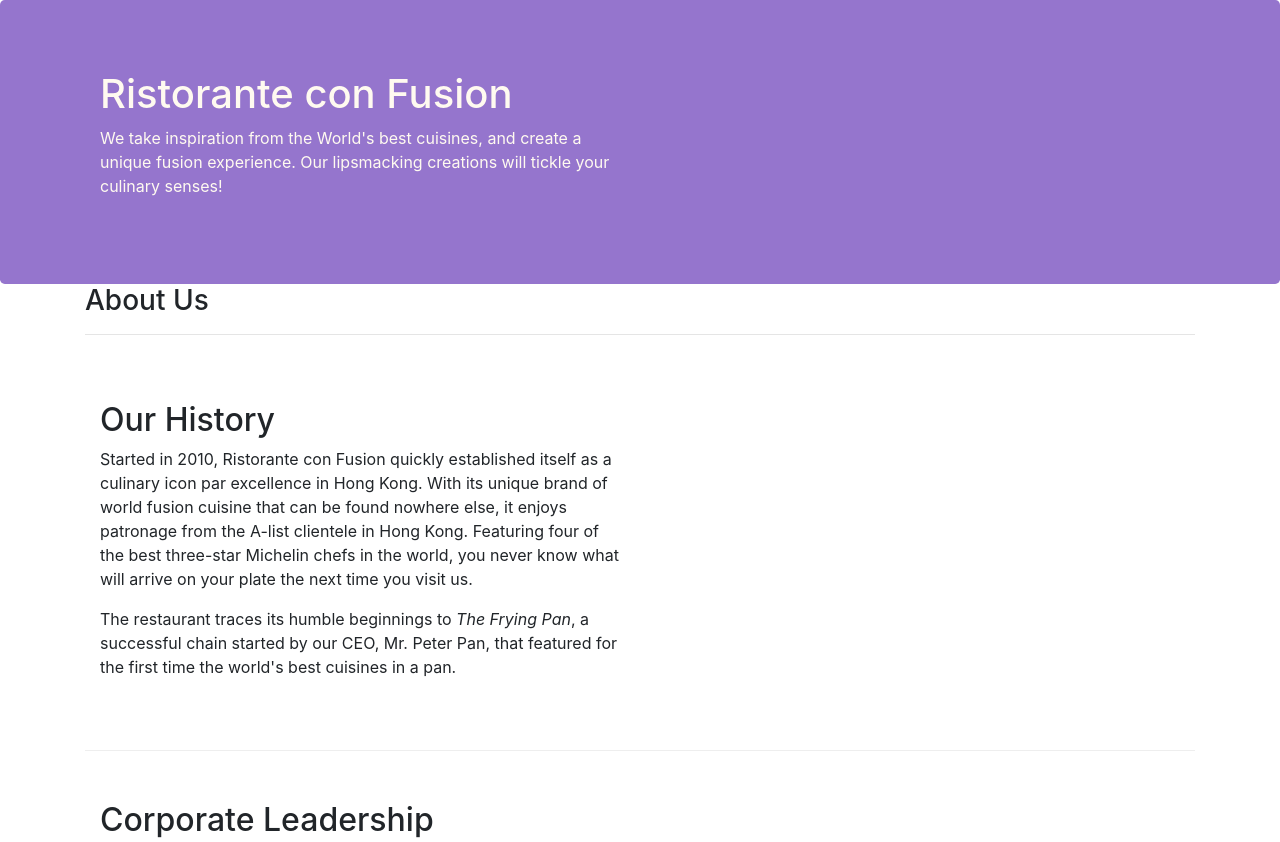
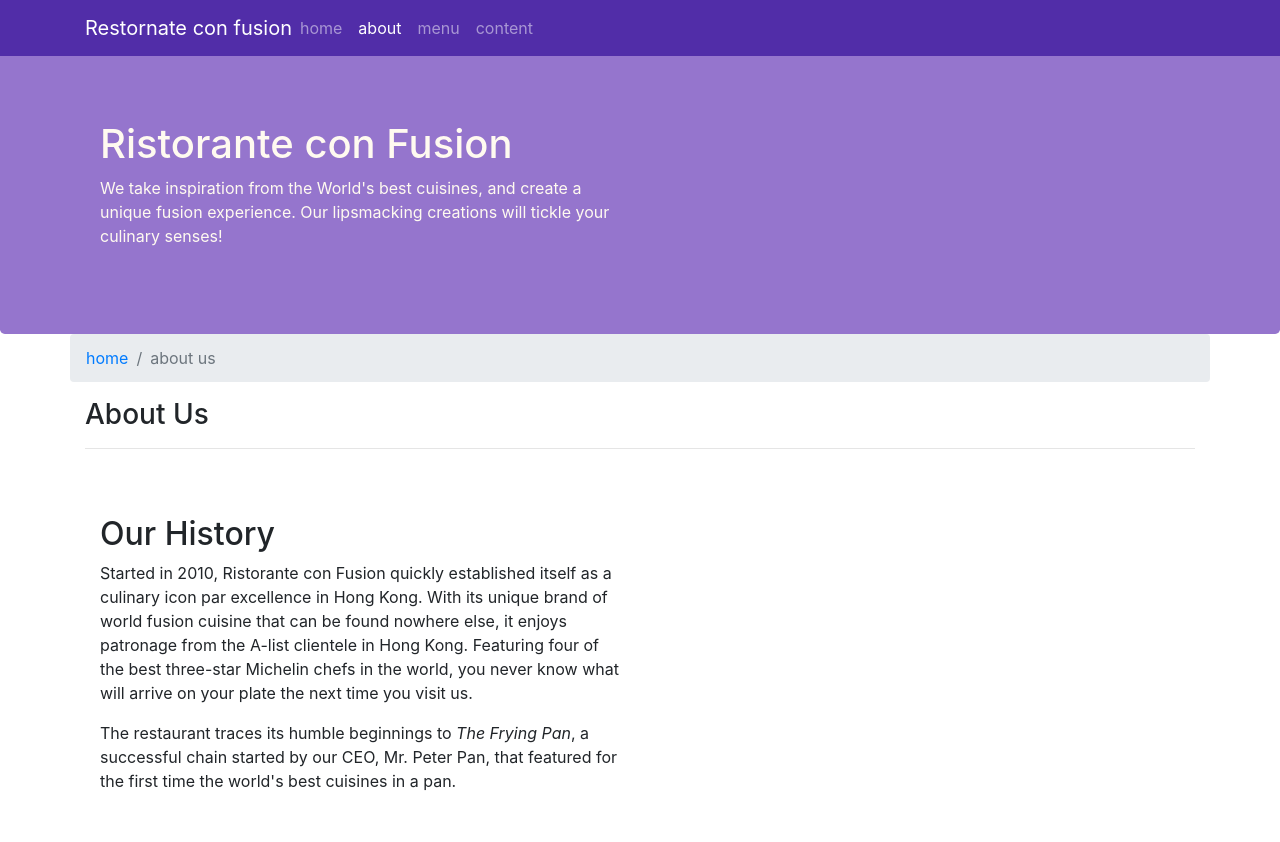
Before and after one commit to nachikethjoshi28/cera_bootstrap, a website: page aboutus.html in a window 1280 px wide. Shown: the top 842 px of the page. Drawn offline with nearby package versions, Linux system fonts and the light colour scheme.

Commit message:
breadcrumbs

```diff
--- a/aboutus.html
+++ b/aboutus.html
@@ -15,7 +15,22 @@
 </head>
 
 <body>
-
+    <nav class="navbar navbar-dark navbar-expand-sm fixed-top">
+        <div class="container">
+            <button class="navbar-toggler" type="button" data-toggle="collapse" data-target="#Navbar">
+                <span class="navbar-toggler-icon"></span>
+            </button>
+            <a class="navbar-brand mr-auto" href="./index.html">Restornate con fusion</a>
+            <div class="collapse navbar-collapse" id="Navbar">
+                <ul class="navbar-nav mr-auto">
+                    <li class="nav-itme"><a class="nav-link" href="./index.html">home</a></li>
+                    <li class="nav-itme"><a class="nav-link active" href="#">about</a></li>
+                    <li class="nav-itme"><a class="nav-link" href="#">menu</a></li>
+                    <li class="nav-itme"><a class="nav-link" href="#">content</a></li>
+                </ul>
+            </div>
+        </div>
+    </nav>
     <header class="jumbotron">
         <div class="container">
             <div class="row row-header">
@@ -30,8 +45,12 @@
     </header>
 
     <div class="container">
-        <div>
-            <div >
+        <div class="row">
+            <ol class="col-12 breadcrumb">
+                <li class="breadcrumb-item"><a href="./index.html">home</a></li>
+                <li class="breadcrumb-item active">about us</li>
+            </ol>
+            <div class="col-12">
                <h3>About Us</h3>
                <hr>
             </div>
@@ -70,7 +89,7 @@
                 <div class="col-4 offset-1 col-sm-2">
                     <h5>Links</h5>
                     <ul class="list-unstyled">
-                        <li><a href="#">Home</a></li>
+                        <li><a href="./index.html">Home</a></li>
                         <li><a href="#">About</a></li>
                         <li><a href="#">Menu</a></li>
                         <li><a href="#">Contact</a></li>
--- a/css/styles.css
+++ b/css/styles.css
@@ -27,3 +27,12 @@
     margin: 0px;
     color: #0f0f0f;
 }
+
+body{
+    padding:50px 0px 0px 0px;
+    z-index:0;
+}
+
+.navbar-dark{
+    background-color:#512DA8;
+}
```
Also changed, not shown: index.html (+14 -3 lines).
